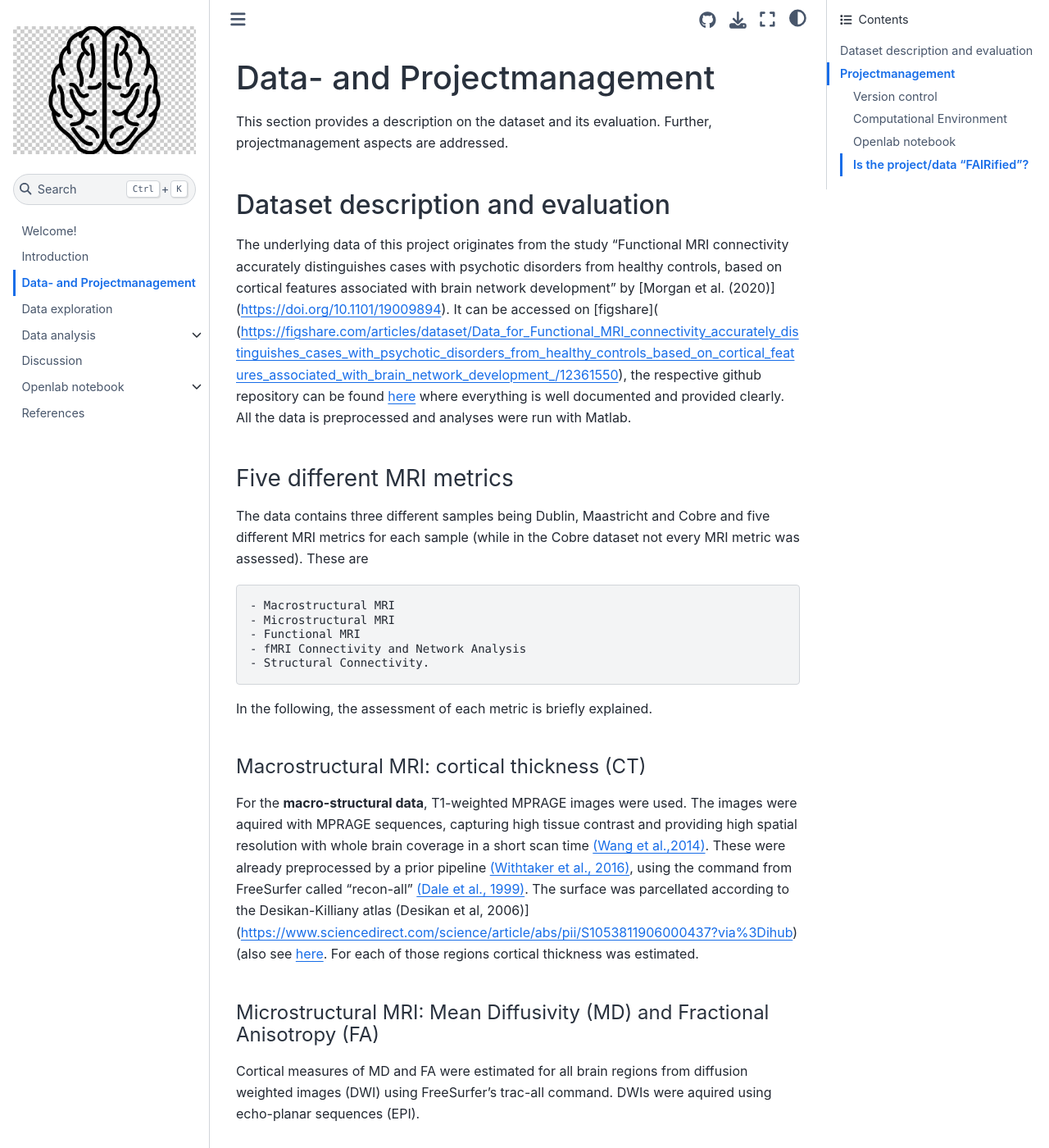
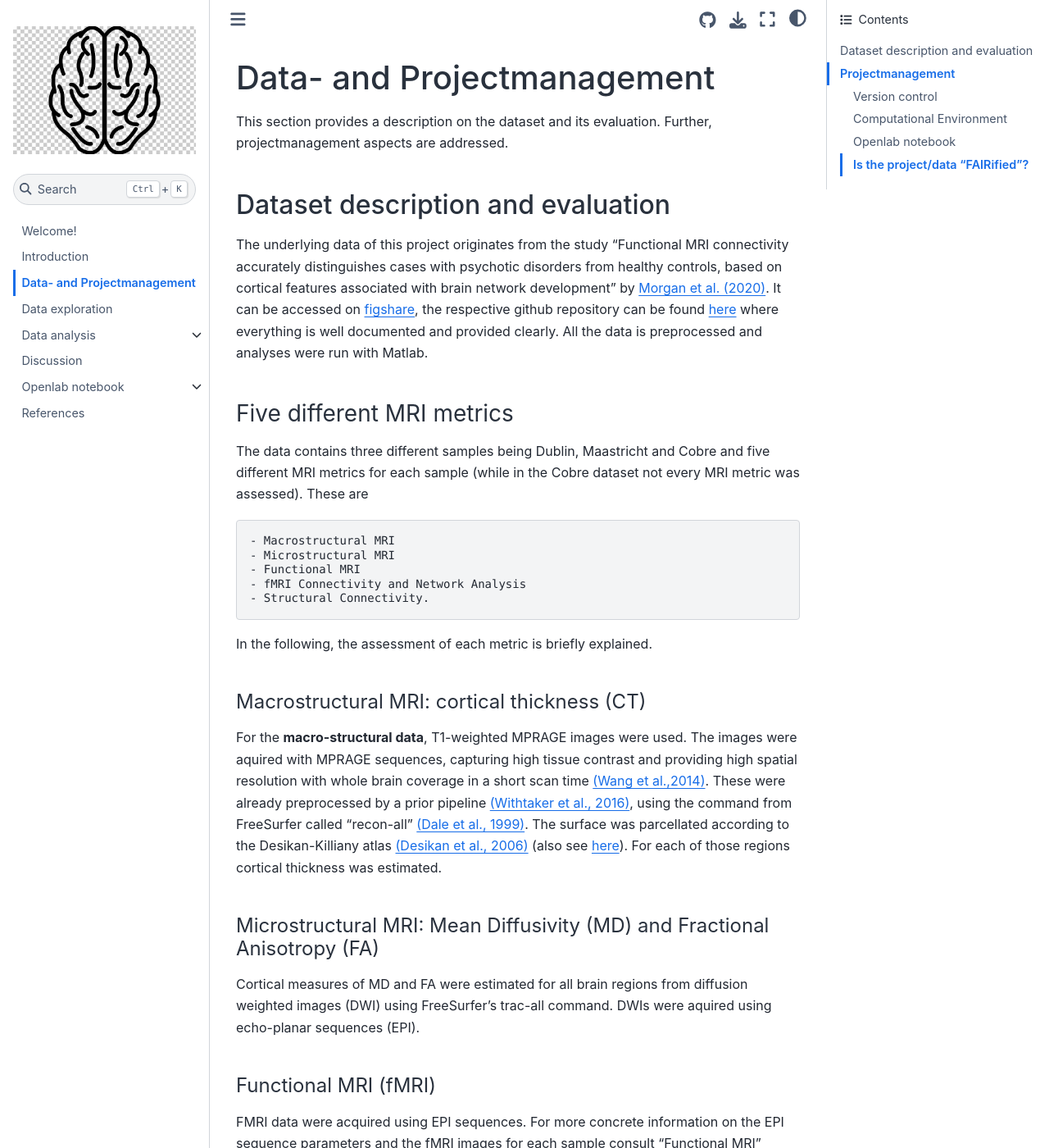
Before and after one commit to mello-y/MSc5_research_project, a Jupyter Book: the page built from content/general_information/DataProjectManagement.md, in a window 1280 px wide and 1400 px high. Shown: the whole window at 82% size. Built offline with Jupyter Book 1.0.4 settings and Sphinx 7.4.7 and the Sphinx Book theme 1.1.4, drawn with Linux system fonts in a browser that asks for light colours; some of the changed text lies outside the part shown.

Commit message:
fixed typos

````diff
--- a/content/general_information/DataProjectManagement.md
+++ b/content/general_information/DataProjectManagement.md
@@ -4,7 +4,7 @@ This section provides a description on the dataset and its evaluation. Further,
 
 ## Dataset description and evaluation
 
-The underlying data of this project originates from the study "Functional MRI connectivity accurately distinguishes cases with psychotic disorders from healthy controls, based on cortical features associated with brain network development" by [Morgan et al. (2020)] (https://doi.org/10.1101/19009894). It can be accessed on [figshare]( (https://figshare.com/articles/dataset/Data_for_Functional_MRI_connectivity_accurately_distinguishes_cases_with_psychotic_disorders_from_healthy_controls_based_on_cortical_features_associated_with_brain_network_development_/12361550), the respective github repository can be found [here](https://github.com/jmyoung36/fMRI_connectivity_accurately_distinguishes_cases) where everything is well documented and provided clearly. All the data is preprocessed and analyses were run with Matlab.
+The underlying data of this project originates from the study "Functional MRI connectivity accurately distinguishes cases with psychotic disorders from healthy controls, based on cortical features associated with brain network development" by [Morgan et al. (2020)](https://doi.org/10.1101/19009894). It can be accessed on [figshare](https://figshare.com/articles/dataset/Data_for_Functional_MRI_connectivity_accurately_distinguishes_cases_with_psychotic_disorders_from_healthy_controls_based_on_cortical_features_associated_with_brain_network_development_/12361550), the respective github repository can be found [here](https://github.com/jmyoung36/fMRI_connectivity_accurately_distinguishes_cases) where everything is well documented and provided clearly. All the data is preprocessed and analyses were run with Matlab.
 
 ### Five different MRI metrics
 
@@ -20,7 +20,7 @@ In the following, the assessment of each metric is briefly explained.
 
 #### Macrostructural MRI: cortical thickness (CT)
 
-For the **macro-structural data**, T1-weighted MPRAGE images were used. The images were aquired with MPRAGE sequences, capturing high tissue contrast and providing high spatial resolution with whole brain coverage in a short scan time [(Wang et al.,2014)](https://doi.org/10.1371/journal.pone.0096899). These were already preprocessed by a prior pipeline [(Withtaker et al., 2016)](https://pubmed.ncbi.nlm.nih.gov/27457931/), using the command from FreeSurfer called "recon-all" [(Dale et al., 1999)](https://pubmed.ncbi.nlm.nih.gov/9931268/). The surface was parcellated according to the Desikan-Killiany atlas (Desikan et al, 2006)](https://www.sciencedirect.com/science/article/abs/pii/S1053811906000437?via%3Dihub) (also see [here](https://mello-y.github.io/MSc5_research_project/code/Data_exploration.html#demographic-data). For each of those regions cortical thickness was estimated.
+For the **macro-structural data**, T1-weighted MPRAGE images were used. The images were aquired with MPRAGE sequences, capturing high tissue contrast and providing high spatial resolution with whole brain coverage in a short scan time [(Wang et al.,2014)](https://doi.org/10.1371/journal.pone.0096899). These were already preprocessed by a prior pipeline [(Withtaker et al., 2016)](https://pubmed.ncbi.nlm.nih.gov/27457931/), using the command from FreeSurfer called "recon-all" [(Dale et al., 1999)](https://pubmed.ncbi.nlm.nih.gov/9931268/). The surface was parcellated according to the Desikan-Killiany atlas [(Desikan et al., 2006)](https://www.sciencedirect.com/science/article/abs/pii/S1053811906000437?via%3Dihub) (also see [here](https://mello-y.github.io/MSc5_research_project/code/Data_exploration.html#demographic-data)). For each of those regions cortical thickness was estimated.
 
 
 
@@ -30,7 +30,7 @@ Cortical measures of MD and FA were estimated for all brain regions from diffusi
 
 #### Functional MRI (fMRI)
 
-FMRI data were acquired using EPI sequences. For more concrete information on the EPI sequence parameters and the fMRI images for each sample consult “Functional MRI” [Morgan et al. (2020), p. 2] (https://doi.org/10.1101/19009894) .
+FMRI data were acquired using EPI sequences. For more concrete information on the EPI sequence parameters and the fMRI images for each sample consult “Functional MRI” ([Morgan et al. (2020), p. 2](https://doi.org/10.1101/19009894)).
 
 #### fMRI Connectivity and Network Analysis
 
@@ -45,7 +45,7 @@ Parcellated T1-weighted MRI images were registered to corrected DWI images, a di
 For each sample demographic data such as age and gender are also provided.
 
 
-For this project, however, only the **macro and micro-structural** data will be used (also see [reflection on the research process](https://mello-y.github.io/MSc5_research_project/general_information/Discussion.html). On top of that, the data for only Dublin is going to be explored since it provides the best image quality (see Table 1 in [Young et al., 2020)](https://doi.org/10.1101/19009894) and not every modality was measured for the Cobre dataset.
+For this project, however, only the **macro and micro-structural** data will be used (also see [reflection on the research process](https://mello-y.github.io/MSc5_research_project/general_information/Discussion.html). On top of that, the data for only Dublin is going to be explored since it provides the best image quality (see Table 1 in [Young et al., 2020)](https://doi.org/10.1101/19009894)) and not every modality was measured for the Cobre dataset.
 
 ## Projectmanagement
 
@@ -60,7 +60,7 @@ In this project, Git is used for version control and Github as an online platfor
 
 To ensure the reproducibility of this project and code, there is a requirements_code.txt file in the content/code folder of repository. This file contains all the packages and modules that are needed to run the code. To install the modules, the file can be downloaded from the repository. To create the same computational environment, create a new conda environment (for further information on conda environments see [here](https://docs.conda.io/projects/conda/en/latest/user-guide/tasks/manage-environments.html)). When the conda environment is created, activate it and run the following command in the terminal:
 
-```bash pip install -r requirements_code.txt ```
+```pip install -r requirements_code.txt ```
 
 Now, you should be set up with all the neccessary modules and packages to run the code.
 
````
